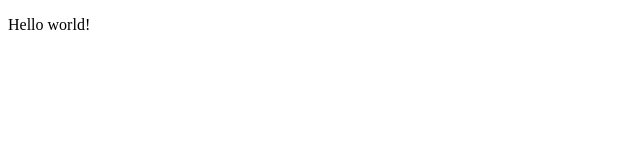
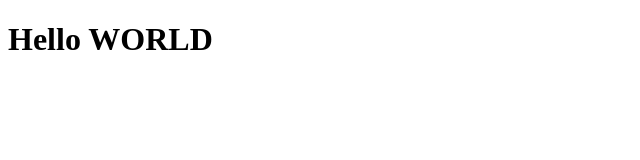
Before and after one commit to ISLYAMOVLENUR7777/project, a plain HTML site: page index.html in a window 1280 px wide. Shown: the whole page, without its empty margins (0-640 px from the left). Drawn offline with Linux system fonts and the light colour scheme.

Commit message:
second commit

```diff
--- a/index.html
+++ b/index.html
@@ -6,8 +6,8 @@
     <title>Document</title>
 </head>
 <body>
-    <p onclick="">Hello world!</p>
 
+    <h1>Hello WORLD</h1>
 
     <script src="js/script.js"></script>
 
```
